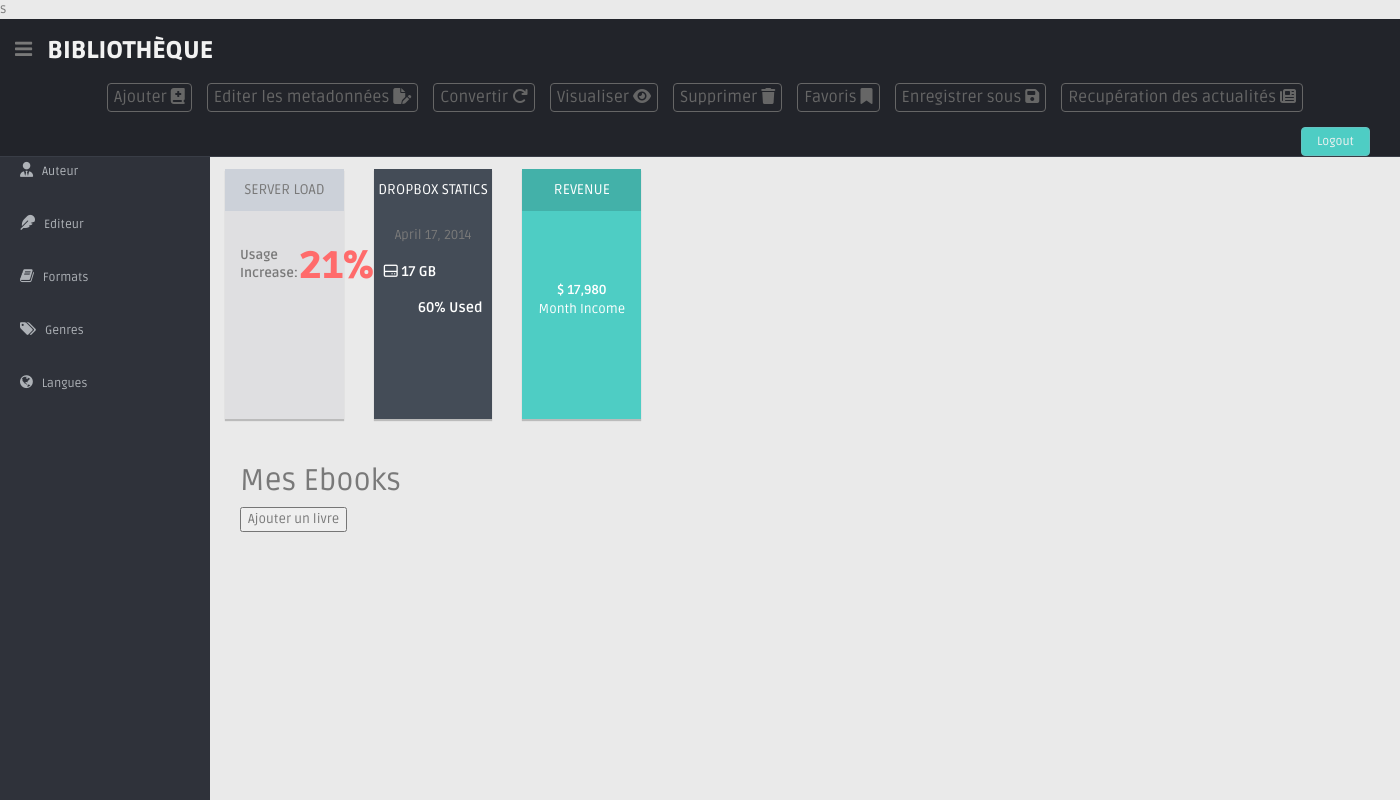
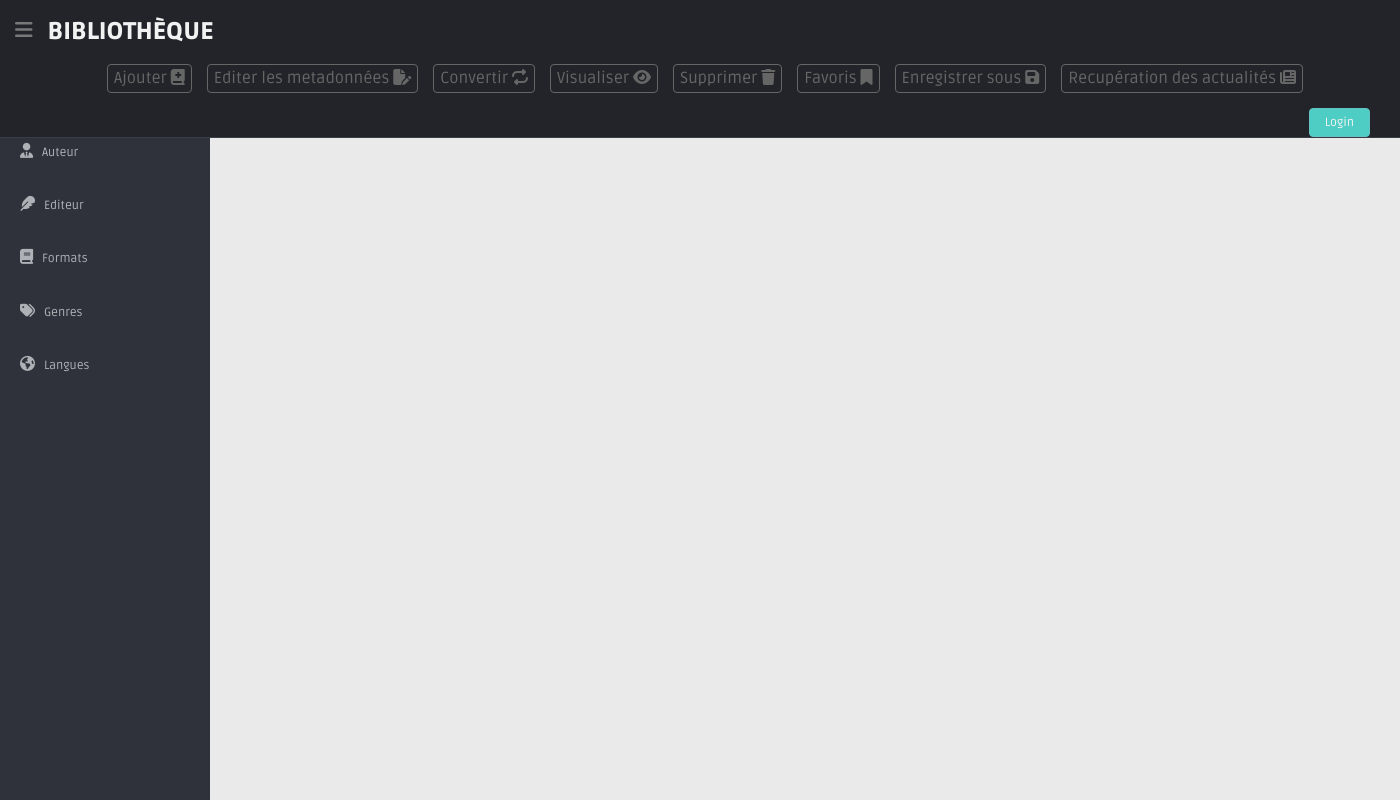
Before and after one commit to valentin1538/BookWaves, a PHP site: page / in a window 1400 px wide. Run offline with PHP 8.4, Linux system fonts and the light colour scheme; some libraries are stand-ins or nearby versions.

Commit message:
Add files via upload

```diff
--- a/php/index.php
+++ b/php/index.php
@@ -1,7 +1,7 @@
 <!DOCTYPE html>
 <html lang="en">
 <head>
-    <meta charset="UTF-8">s
+    <meta charset="UTF-8">
     <meta name="viewport" content="width=device-width, initial-scale=1.0">
     <title>Bibliothèque SIO</title>
     <!-- Bootstrap core CSS -->
@@ -178,7 +178,7 @@
       </div>
       <div class="top-menu">
         <ul class="nav pull-right top-menu">
-          <li><a class="logout" href="login.html">Logout</a></li>
+          <li><a class="logout" href="login.html">Login</a></li>
         </ul>
       </div>
     </header>
@@ -240,72 +240,18 @@
           <div class="col-lg-9 main-chart">
             <!--CUSTOM CHART START -->
             <div class="border-head">
-              <h3>USER VISITS</h3>
+              <h3>MES LIVRES</h3>
             </div>
             <!--custom chart end-->
+            <ul class="book-list" id="book-list">
               <div class="row mt">
-              <!-- SERVER STATUS PANELS -->
-              <div class="col-md-2 col-sm-5 mb">
-                <div class="grey-panel pn donut-chart">
-                  <div class="grey-header">
-                    <h5>SERVER LOAD</h5>
+                <!-- Les livres seront ajoutés dynamiquement ici -->
               </div>
-                  <div class="row">
-                    <div class="col-sm-6 col-xs-6 goleft">
-                      <p>Usage<br/>Increase:</p>
-                    </div>
-                    <div class="col-sm-6 col-xs-6">
-                      <h2>21%</h2>
-                    </div>
-                  </div>
-                </div>
-                <!-- /grey-panel -->
-              </div>
-              <!-- /col-md-4-->
-              <div class="col-md-2 col-sm-5 mb">
-                <div class="darkblue-panel pn">
-                  <div class="darkblue-header">
-                    <h5>DROPBOX STATICS</h5>
-                  </div>
-                  <p>April 17, 2014</p>
-                  <footer>
-                    <div class="pull-left">
-                      <h5><i class="fa fa-hdd-o"></i> 17 GB</h5>
-                    </div>
-                    <div class="pull-right">
-                      <h5>60% Used</h5>
-                    </div>
-                  </footer>
-                </div>
-                <!--  /darkblue panel -->
-              </div>
-              <!-- /col-md-4 -->
-              <div class="col-md-2 col-sm-5 mb">
-                <!-- REVENUE PANEL -->
-                <div class="green-panel pn">
-                  <div class="green-header">
-                    <h5>REVENUE</h5>
-                  </div>
-                  <div class="chart mt">
-                    <div class="sparkline" data-type="line" data-resize="true" data-height="75" data-width="90%" data-line-width="1" data-line-color="#fff" data-spot-color="#fff" data-fill-color="" data-highlight-line-color="#fff" data-spot-radius="4" data-data="[200,135,667,333,526,996,564,123,890,464,655]"></div>
-                  </div>
-                  <p class="mt"><b>$ 17,980</b><br/>Month Income</p>
-                </div>
-              </div>
-              <!-- /col-md-4 -->
-            </div>
+            </ul>
           </div>
           <!-- /col-lg-3 -->
         </div>
         <!-- /row -->
-        <div class="container">
-    <h2>Mes Ebooks</h2>
-    <ul class="book-list" id="book-list">
-      <!-- Les livres seront ajoutés dynamiquement ici -->
-    </ul>
-    <button id="add-book">Ajouter un livre</button>
-    <input type="file" id="file-input" accept=".epub" style="display: none">
-  </div>
 
         <div id="book-details" style="display: none">
           <h2>Details du livre</h2>
@@ -348,14 +294,21 @@
         newBookItem.classList.add('book-item');
 
         newBookItem.innerHTML = `
-          <div>
-            <h3>${files[0].name}</h3>
-            <p>Auteur : Inconnu</p>
-            <p>Format : EPUB</p>
+          <div class="col-md-2 col-sm-5 mb">
+            <div class="darkblue-panel pn">
+              <div class="darkblue-header">
+                <p style="color : white;">${files[0].name}</p>
               </div>
-          <div>
-            <button class="edit-button">Éditer</button>
-            <button class="delete-button">Supprimer</button>
+              <p>Auteur : Aucun</p>
+              <footer>
+                <div class="pull-left">
+                  <h5><i class="fa fa-hdd-o"></i></h5>
+                </div>
+                <div class="pull-right">
+                  <h5>Format : Ebup</h5>
+                </div>
+              </footer>
+            </div>
           </div>
         `;
 
```
Lines whose indentation alone changed are shown as unchanged.
